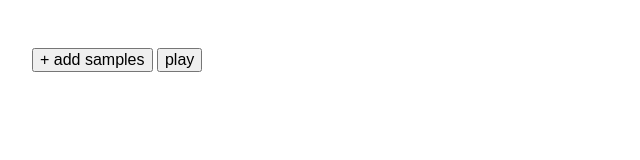
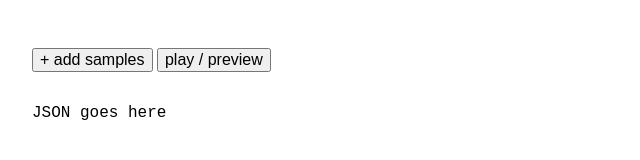
Before and after one commit to kilianso/audio_animations, a plain HTML site: page index.html in a window 1280 px wide. Shown: the whole page, without its empty margins (0-640 px from the left). Drawn offline with Linux system fonts and the light colour scheme.

Commit message:
change markup for json preview

```diff
--- a/index.html
+++ b/index.html
@@ -12,7 +12,8 @@
 			<!-- injected by JS -->
 			</form>
 			<button class="add_samples">+ add samples</button>
-			<button class="play">play</button>
+			<button class="play">play / preview</button>
+			<pre class="json_preview">JSON goes here</pre>
 		</section>
 		<!-- <h3>Select ambient</h3>
 		<select id="ambient" class="sampler__ambient" name="">
@@ -21,7 +22,6 @@
 			<option value="Arp A C1.wav">Arp A C1.wav</option>
 		</select> -->
 		<!-- audio per line -->
-		<!-- <pre>JSON goes here</pre> -->
 		<script src="./js/main.js"></script>
 	</body>
 </html>
```
